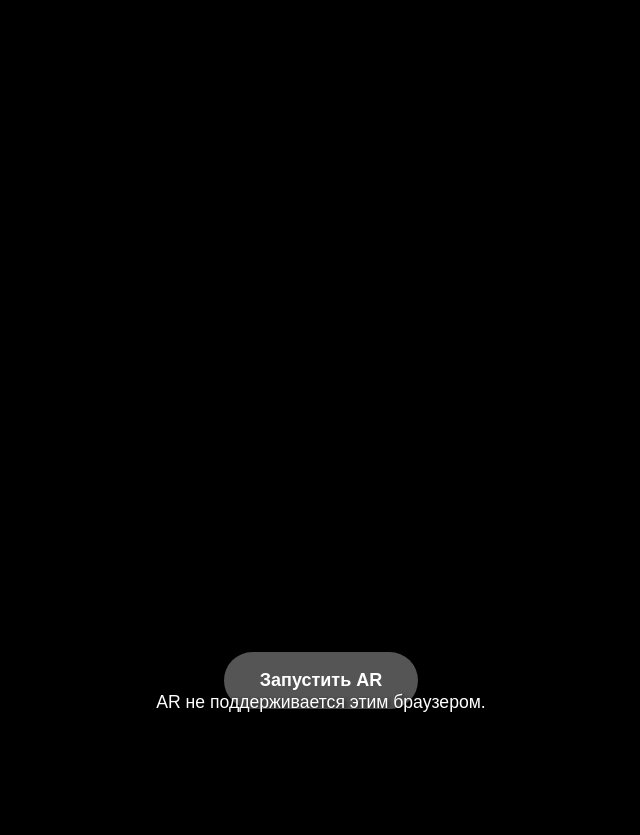
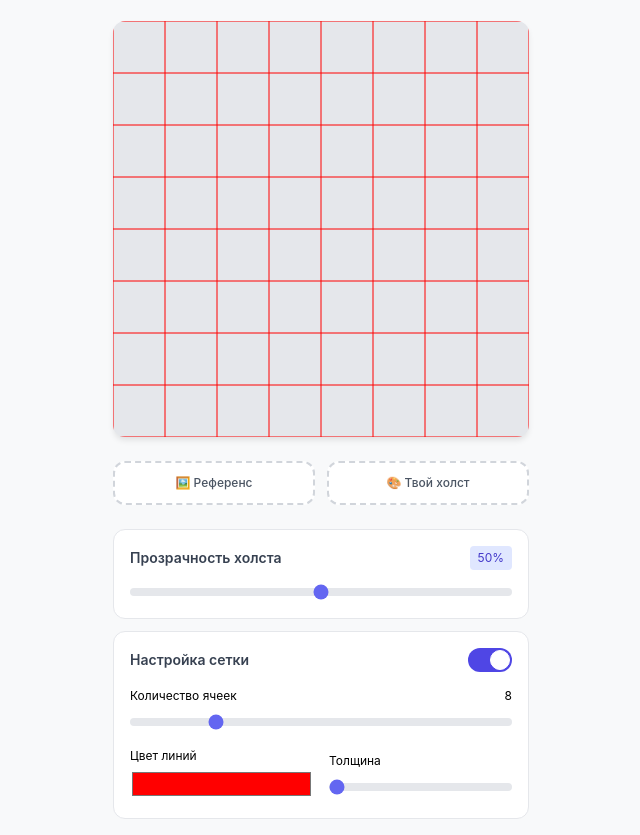
Before and after one commit to kuro171492-cyber/ArDraw, a plain HTML site: page index.html in a window 1280 px wide. Shown: the part 71-906 px from the top of the page, without its empty margins (319-959 px from the left). Before the commit the page ends 800 px from the top, so only its background shows below. Drawn offline with nearby package versions, Linux system fonts and the light colour scheme.

Commit message:
Update index.html

```diff
--- a/index.html
+++ b/index.html
@@ -2,256 +2,232 @@
 <html lang="ru">
 <head>
     <meta charset="UTF-8">
-    <meta name="viewport" content="width=device-width, initial-scale=1.0">
-    <title>WebXR Wall Projector</title>
-    <script src="https://cdnjs.cloudflare.com/ajax/libs/three.js/r128/three.min.js"></script>
+    <meta name="viewport" content="width=device-width, initial-scale=1.0, maximum-scale=1.0, user-scalable=no">
+    <title>Artist Overlay Tool</title>
+    <script src="https://cdn.tailwindcss.com"></script>
     <style>
+        :root {
+            --bg-color: #f8f9fa;
+            --accent-color: #6366f1;
+        }
         body {
-            margin: 0;
+            background-color: var(--bg-color);
+            font-family: -apple-system, BlinkMacSystemFont, "Segoe UI", Roboto, Helvetica, Arial, sans-serif;
+            touch-action: manipulation;
+        }
+        .canvas-container {
+            position: relative;
+            width: 100%;
+            aspect-ratio: 1 / 1;
+            background: #e5e7eb;
             overflow: hidden;
-            font-family: sans-serif;
-            background-color: #000;
+            border-radius: 12px;
+            box-shadow: 0 4px 6px -1px rgb(0 0 0 / 0.1);
         }
-        #overlay {
+        canvas {
             position: absolute;
-            bottom: 20px;
-            left: 50%;
-            transform: translateX(-50%);
-            z-index: 10;
-            display: flex;
-            flex-direction: column;
-            align-items: center;
-            gap: 10px;
-            width: 90%;
+            top: 0;
+            left: 0;
+            width: 100%;
+            height: 100%;
+            object-fit: contain;
         }
-        .controls {
-            background: rgba(0, 0, 0, 0.8);
-            padding: 15px;
+        input[type="range"] {
+            accent-color: var(--accent-color);
+        }
+        .control-group {
+            background: white;
+            padding: 1rem;
             border-radius: 12px;
-            color: white;
-            display: none;
-            backdrop-filter: blur(5px);
-        }
-        #ar-button {
-            padding: 18px 36px;
-            background: #2196F3;
-            color: white;
-            border: none;
-            border-radius: 50px;
-            font-size: 18px;
-            font-weight: bold;
-            cursor: pointer;
-            box-shadow: 0 4px 15px rgba(0,0,0,0.5);
-        }
-        #ar-button:disabled {
-            background: #555;
-            cursor: not-allowed;
-        }
-        input[type=range] { width: 200px; }
-        .info-msg {
-            position: absolute;
-            top: 40px;
-            width: 80%;
-            left: 10%;
-            text-align: center;
-            color: white;
-            text-shadow: 2px 2px 4px rgba(0,0,0,0.8);
-            pointer-events: none;
-            z-index: 11;
-            font-size: 1.1em;
+            margin-bottom: 0.75rem;
+            border: 1px solid #e5e7eb;
         }
     </style>
 </head>
-<body>
+<body class="p-4 md:max-w-md mx-auto">
 
-    <div id="overlay">
-        <div id="info" class="info-msg">Проверка поддержки AR...</div>
-        <div id="controls" class="controls">
-            <div style="margin-bottom: 8px;">
-                <label>Размер: </label>
-                <input type="range" id="scale-range" min="0.1" max="5" step="0.1" value="1">
-            </div>
-            <button id="reset-btn" style="width: 100%; padding: 8px; border-radius: 6px; border: none; background: #f44336; color: white;">Сбросить положение</button>
-        </div>
-        <button id="ar-button">Запустить AR</button>
+    <header class="mb-6 text-center">
+        <h1 class="text-2xl font-bold text-gray-800">Artist Helper</h1>
+        <p class="text-sm text-gray-500">Сетка и наложение слоев</p>
+    </header>
+
+    <!-- Основной холст -->
+    <div class="canvas-container mb-6" id="mainContainer">
+        <canvas id="refCanvas"></canvas>
+        <canvas id="userCanvas"></canvas>
+        <canvas id="gridCanvas"></canvas>
     </div>
 
-    <script type="module">
-        let camera, scene, renderer;
-        let reticle;
-        let hitTestSource = null;
-        let hitTestSourceRequested = false;
-        let projectedImage = null;
+    <!-- Загрузка файлов -->
+    <div class="grid grid-cols-2 gap-3 mb-6">
+        <label class="flex flex-col items-center justify-center p-3 bg-white border-2 border-dashed border-gray-300 rounded-xl cursor-pointer hover:border-indigo-400 transition-colors">
+            <span class="text-xs font-medium text-gray-600 text-center">🖼️ Референс</span>
+            <input type="file" id="refInput" class="hidden" accept="image/*">
+        </label>
+        <label class="flex flex-col items-center justify-center p-3 bg-white border-2 border-dashed border-gray-300 rounded-xl cursor-pointer hover:border-indigo-400 transition-colors">
+            <span class="text-xs font-medium text-gray-600 text-center">🎨 Твой холст</span>
+            <input type="file" id="userInput" class="hidden" accept="image/*">
+        </label>
+    </div>
 
-        const arButton = document.getElementById('ar-button');
-        const controls = document.getElementById('controls');
-        const info = document.getElementById('info');
-        const scaleRange = document.getElementById('scale-range');
-        const resetBtn = document.getElementById('reset-btn');
+    <!-- Настройки -->
+    <div class="space-y-3">
+        <!-- Прозрачность -->
+        <div class="control-group">
+            <div class="flex justify-between items-center mb-2">
+                <span class="text-sm font-semibold text-gray-700">Прозрачность холста</span>
+                <span id="opacityVal" class="text-xs bg-indigo-100 text-indigo-700 px-2 py-1 rounded">50%</span>
+            </div>
+            <input type="range" id="opacityRange" min="0" max="100" value="50" class="w-full h-2 bg-gray-200 rounded-lg appearance-none cursor-pointer">
+        </div>
 
-        if (navigator.xr) {
-            navigator.xr.isSessionSupported('immersive-ar').then((supported) => {
-                if (supported) {
-                    info.innerText = "AR доступен. Нажмите кнопку.";
-                } else {
-                    info.innerText = "AR не поддерживается этим браузером.";
-                    arButton.disabled = true;
-                }
+        <!-- Сетка -->
+        <div class="control-group">
+            <div class="flex justify-between items-center mb-4">
+                <span class="text-sm font-semibold text-gray-700">Настройка сетки</span>
+                <label class="relative inline-flex items-center cursor-pointer">
+                    <input type="checkbox" id="gridToggle" class="sr-only peer" checked>
+                    <div class="w-11 h-6 bg-gray-200 peer-focus:outline-none rounded-full peer peer-checked:after:translate-x-full peer-checked:after:border-white after:content-[''] after:absolute after:top-[2px] after:left-[2px] after:bg-white after:border-gray-300 after:border after:rounded-full after:h-5 after:w-5 after:transition-all peer-checked:bg-indigo-600"></div>
+                </label>
+            </div>
+
+            <div class="space-y-4">
+                <div>
+                    <div class="flex justify-between text-xs mb-1">
+                        <span>Количество ячеек</span>
+                        <span id="gridCountVal">8</span>
+                    </div>
+                    <input type="range" id="gridCount" min="2" max="30" value="8" class="w-full h-2 bg-gray-200 rounded-lg appearance-none cursor-pointer">
+                </div>
+
+                <div class="flex items-center gap-4">
+                    <div class="flex-1">
+                        <span class="text-xs block mb-1">Цвет линий</span>
+                        <input type="color" id="gridColor" value="#ff0000" class="w-full h-8 rounded border-none cursor-pointer bg-transparent">
+                    </div>
+                    <div class="flex-1">
+                        <span class="text-xs block mb-1">Толщина</span>
+                        <input type="range" id="gridWeight" min="1" max="5" value="1" class="w-full h-2 bg-gray-200 rounded-lg appearance-none">
+                    </div>
+                </div>
+            </div>
+        </div>
+    </div>
+
+    <script>
+        const refCanvas = document.getElementById('refCanvas');
+        const userCanvas = document.getElementById('userCanvas');
+        const gridCanvas = document.getElementById('gridCanvas');
+
+        const refCtx = refCanvas.getContext('2d');
+        const userCtx = userCanvas.getContext('2d');
+        const gridCtx = gridCanvas.getContext('2d');
+
+        const refInput = document.getElementById('refInput');
+        const userInput = document.getElementById('userInput');
+
+        const opacityRange = document.getElementById('opacityRange');
+        const opacityVal = document.getElementById('opacityVal');
+
+        const gridToggle = document.getElementById('gridToggle');
+        const gridCount = document.getElementById('gridCount');
+        const gridCountVal = document.getElementById('gridCountVal');
+        const gridColor = document.getElementById('gridColor');
+        const gridWeight = document.getElementById('gridWeight');
+
+        let refImg = null;
+        let userImg = null;
+
+        // Инициализация размеров
+        function resizeCanvases() {
+            const container = document.getElementById('mainContainer');
+            const size = container.clientWidth;
+            [refCanvas, userCanvas, gridCanvas].forEach(canvas => {
+                canvas.width = size;
+                canvas.height = size;
             });
-        } else {
-            info.innerText = "WebXR не найден. Используйте Chrome на Android.";
-            arButton.disabled = true;
+            redrawAll();
         }
 
-        arButton.addEventListener('click', () => {
-            init();
-        });
+        window.addEventListener('resize', resizeCanvases);
+        window.onload = resizeCanvases;
 
-        async function init() {
-            try {
-                // Изменение: Минимизируем requiredFeatures, переносим всё в optional.
-                // Также проверяем наличие domOverlay более аккуратно.
-                const sessionInit = {
-                    optionalFeatures: ['hit-test', 'dom-overlay', 'local-floor'],
-                };
+        // Загрузка изображений
+        refInput.onchange = (e) => loadImage(e, (img) => { refImg = img; redrawAll(); });
+        userInput.onchange = (e) => loadImage(e, (img) => { userImg = img; redrawAll(); });
 
-                // Пробуем добавить dom-overlay только если мы уверены в элементе
-                if (document.getElementById('overlay')) {
-                    sessionInit.domOverlay = { root: document.getElementById('overlay') };
-                }
-
-                const session = await navigator.xr.requestSession('immersive-ar', sessionInit);
-                setupRenderer(session);
-
-                arButton.style.display = 'none';
-                controls.style.display = 'block';
-                info.innerText = "Наведите камеру на стену и немного подвигайте";
-            } catch (e) {
-                console.error("Session Error:", e);
-                // Если не сработало с наложением, пробуем совсем без него (крайний случай)
-                try {
-                    const fallbackSession = await navigator.xr.requestSession('immersive-ar');
-                    setupRenderer(fallbackSession);
-                    arButton.style.display = 'none';
-                    info.innerText = "Режим совместимости запущен";
-                } catch (e2) {
-                    alert("Не удалось запустить AR: " + e2.message);
-                }
-            }
+        function loadImage(e, callback) {
+            const file = e.target.files[0];
+            if (!file) return;
+            const reader = new FileReader();
+            reader.onload = (event) => {
+                const img = new Image();
+                img.onload = () => callback(img);
+                img.src = event.target.result;
+            };
+            reader.readAsDataURL(file);
         }
 
-        function setupRenderer(session) {
-            scene = new THREE.Scene();
-            camera = new THREE.PerspectiveCamera(70, window.innerWidth / window.innerHeight, 0.01, 20);
+        function drawImageCentered(ctx, img) {
+            const canvas = ctx.canvas;
+            ctx.clearRect(0, 0, canvas.width, canvas.height);
+            if (!img) return;
 
-            const light = new THREE.AmbientLight(0xffffff, 1.2);
-            scene.add(light);
+            const ratio = Math.min(canvas.width / img.width, canvas.height / img.height);
+            const w = img.width * ratio;
+            const h = img.height * ratio;
+            const x = (canvas.width - w) / 2;
+            const y = (canvas.height - h) / 2;
 
-            renderer = new THREE.WebGLRenderer({
-                antialias: true,
-                alpha: true,
-                preserveDrawingBuffer: true
-            });
-            renderer.setPixelRatio(window.devicePixelRatio);
-            renderer.setSize(window.innerWidth, window.innerHeight);
-            renderer.xr.enabled = true;
-            document.body.appendChild(renderer.domElement);
-
-            renderer.xr.setSession(session);
-
-            reticle = new THREE.Mesh(
-                new THREE.RingGeometry(0.04, 0.05, 32).rotateX(-Math.PI / 2),
-                new THREE.MeshBasicMaterial({ color: 0x00ff00 })
-            );
-            reticle.matrixAutoUpdate = false;
-            reticle.visible = false;
-            scene.add(reticle);
-
-            session.addEventListener('select', onSelect);
-            renderer.setAnimationLoop(render);
+            ctx.drawImage(img, x, y, w, h);
         }
 
-        function onSelect() {
-            if (reticle.visible) {
-                if (!projectedImage) {
-                    const textureLoader = new THREE.TextureLoader();
-                    const texture = textureLoader.load('https://images.unsplash.com/photo-1579783902614-a3fb3927b6a5?w=500&auto=format&fit=crop&q=60');
+        function drawGrid() {
+            gridCtx.clearRect(0, 0, gridCanvas.width, gridCanvas.height);
+            if (!gridToggle.checked) return;
 
-                    const geometry = new THREE.PlaneGeometry(1, 1);
-                    const material = new THREE.MeshBasicMaterial({
-                        map: texture,
-                        transparent: true,
-                        opacity: 0.6,
-                        side: THREE.DoubleSide
-                    });
+            const count = parseInt(gridCount.value);
+            const step = gridCanvas.width / count;
 
-                    projectedImage = new THREE.Mesh(geometry, material);
-                    scene.add(projectedImage);
-                }
+            gridCtx.beginPath();
+            gridCtx.strokeStyle = gridColor.value;
+            gridCtx.lineWidth = parseInt(gridWeight.value);
 
-                const position = new THREE.Vector3();
-                const quaternion = new THREE.Quaternion();
-                const scale = new THREE.Vector3();
-                reticle.matrix.decompose(position, quaternion, scale);
-
-                projectedImage.position.copy(position);
-                projectedImage.quaternion.copy(quaternion);
-                projectedImage.rotateX(Math.PI / 2);
-
-                info.innerText = "Изображение установлено";
+            for (let i = 0; i <= count; i++) {
+                // Вертикальные
+                gridCtx.moveTo(i * step, 0);
+                gridCtx.lineTo(i * step, gridCanvas.height);
+                // Горизонтальные
+                gridCtx.moveTo(0, i * step);
+                gridCtx.lineTo(gridCanvas.width, i * step);
             }
+            gridCtx.stroke();
         }
 
-        scaleRange.addEventListener('input', (e) => {
-            if (projectedImage) {
-                const s = parseFloat(e.target.value);
-                projectedImage.scale.set(s, s, s);
-            }
-        });
-
-        resetBtn.addEventListener('click', () => {
-            if (projectedImage) {
-                scene.remove(projectedImage);
-                projectedImage = null;
-                info.innerText = "Ищите плоскость стены...";
-            }
-        });
-
-        function render(timestamp, frame) {
-            if (frame) {
-                const referenceSpace = renderer.xr.getReferenceSpace();
-                const session = renderer.xr.getSession();
-
-                if (!hitTestSourceRequested) {
-                    session.requestReferenceSpace('viewer').then((referenceSpace) => {
-                        session.requestHitTestSource({ space: referenceSpace }).then((source) => {
-                            hitTestSource = source;
-                        }).catch(err => console.log("Hit test not supported yet"));
-                    });
-                    hitTestSourceRequested = true;
-                }
-
-                if (hitTestSource) {
-                    const hitTestResults = frame.getHitResults(hitTestSource);
-                    if (hitTestResults.length) {
-                        const hit = hitTestResults[0];
-                        const pose = hit.getPose(referenceSpace);
-
-                        reticle.visible = true;
-                        reticle.matrix.fromArray(pose.transform.matrix);
-                    } else {
-                        reticle.visible = false;
-                    }
-                }
-            }
-            renderer.render(scene, camera);
+        function redrawAll() {
+            drawImageCentered(refCtx, refImg);
+            drawImageCentered(userCtx, userImg);
+            drawGrid();
         }
 
-        window.addEventListener('resize', () => {
-            camera.aspect = window.innerWidth / window.innerHeight;
-            camera.updateProjectionMatrix();
-            renderer.setSize(window.innerWidth, window.innerHeight);
-        });
+        // Слушатели управления
+        opacityRange.oninput = () => {
+            const val = opacityRange.value;
+            opacityVal.innerText = val + '%';
+            userCanvas.style.opacity = val / 100;
+        };
+
+        gridCount.oninput = () => {
+            gridCountVal.innerText = gridCount.value;
+            drawGrid();
+        };
+
+        gridColor.oninput = drawGrid;
+        gridWeight.oninput = drawGrid;
+        gridToggle.onchange = drawGrid;
+
+        // Начальная установка прозрачности
+        userCanvas.style.opacity = opacityRange.value / 100;
     </script>
 </body>
 </html>
```
